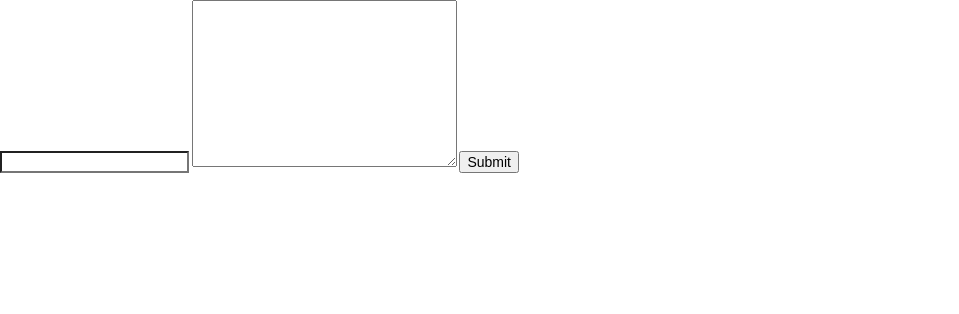
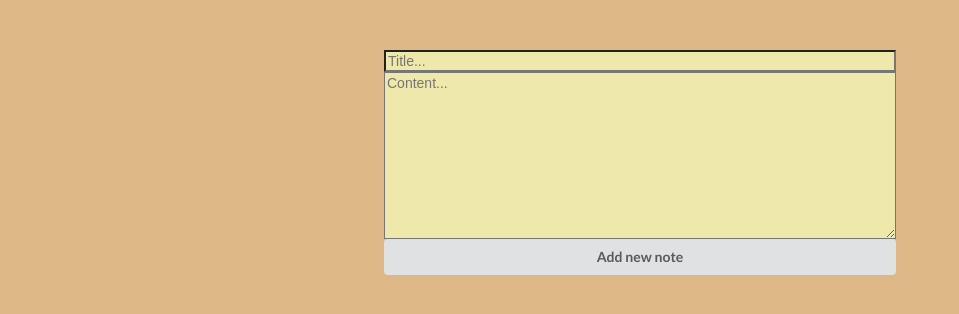
Before and after one commit to sdomalik/JS-projekt5, a plain HTML site: page Projekt5/index.html in a window 1280 px wide. Shown: the whole page, without its empty margins (0-959 px from the left). Drawn offline with nearby package versions, Linux system fonts and the light colour scheme.

Commit message:
Edit style

```diff
--- a/Projekt5/index.html
+++ b/Projekt5/index.html
@@ -9,9 +9,11 @@
     <link rel="stylesheet" type="text/css" media="screen" href="style.css">
 </head>
 <body>
-    <input type="text" id="NewNoteName">
-    <textarea name="NewNoteContent" id="NewNoteContent" cols="30" rows="10"></textarea>
-    <button id="NewNoteSubmit">Submit</button>
+    <div class="inputContainer">
+        <input type="text" id="NewNoteName" placeholder="Title...">
+        <textarea name="NewNoteContent" id="NewNoteContent" placeholder="Content..." cols="30" rows="10"></textarea>
+        <button class="ui button"id="NewNoteSubmit">Add new note</button>
+    </div>
     <div id="NotesContainer"></div>
 </body>
 <script
--- a/Projekt5/style.css
+++ b/Projekt5/style.css
@@ -1,13 +1,12 @@
 .note{
     width: 25%;
-    background-color: yellow;
-    border:2px solid red;
+    background-color: palegoldenrod;
+    border:2px solid white;
     position: relative;
 }
 #NotesContainer{
     display: flex;
     flex-wrap: wrap;
-    background-color: blue;
     width: 100%;
 }
 .note-title{
@@ -32,3 +31,24 @@
 .note-buttons{
     width: 100%;
 }
+.inputContainer{
+    display: flex;
+    flex-direction: column;
+    width: 40%;
+    margin: 50px auto 50px auto;
+}
+body{
+    background-color: burlywood;
+}
+
+#NewNoteSubmit{
+    margin: 0;
+}
+
+#NewNoteName{
+    background-color: palegoldenrod;
+}
+#NewNoteContent{
+    background-color: palegoldenrod;
+
+}
```
